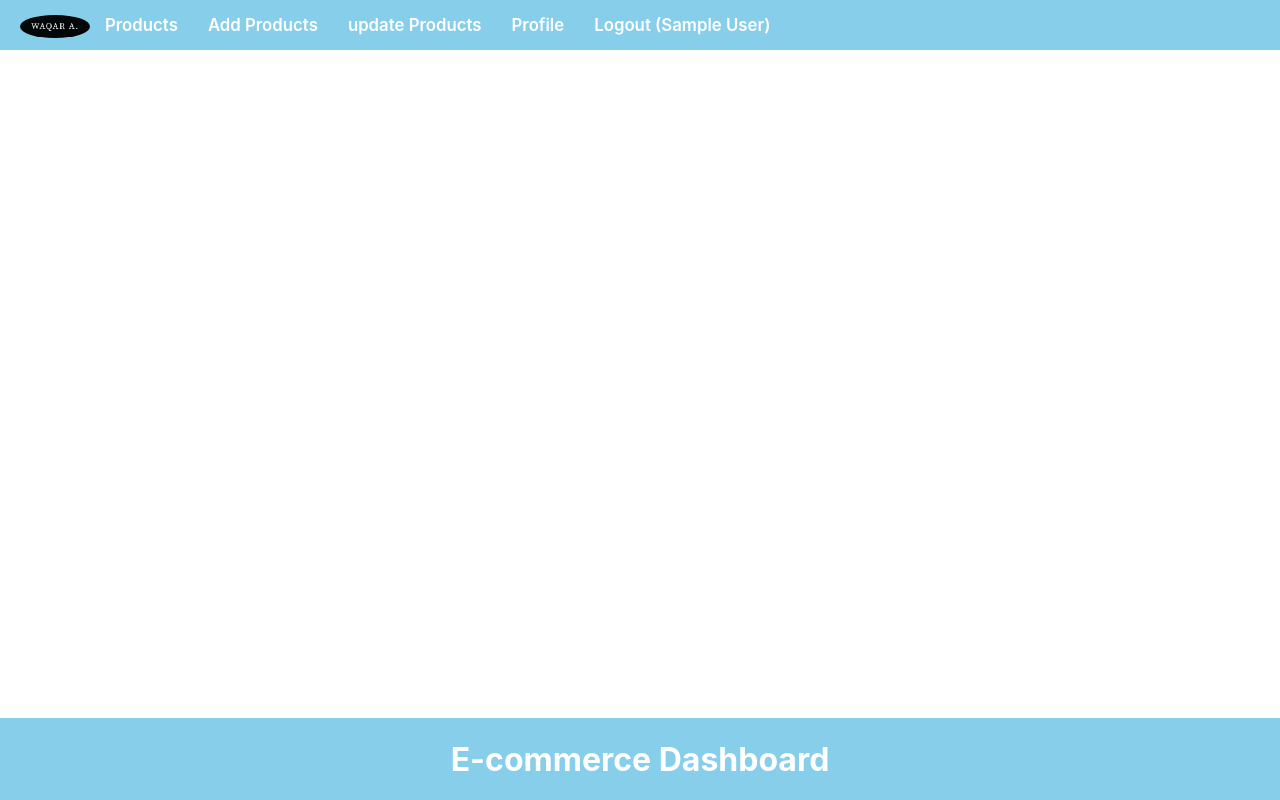
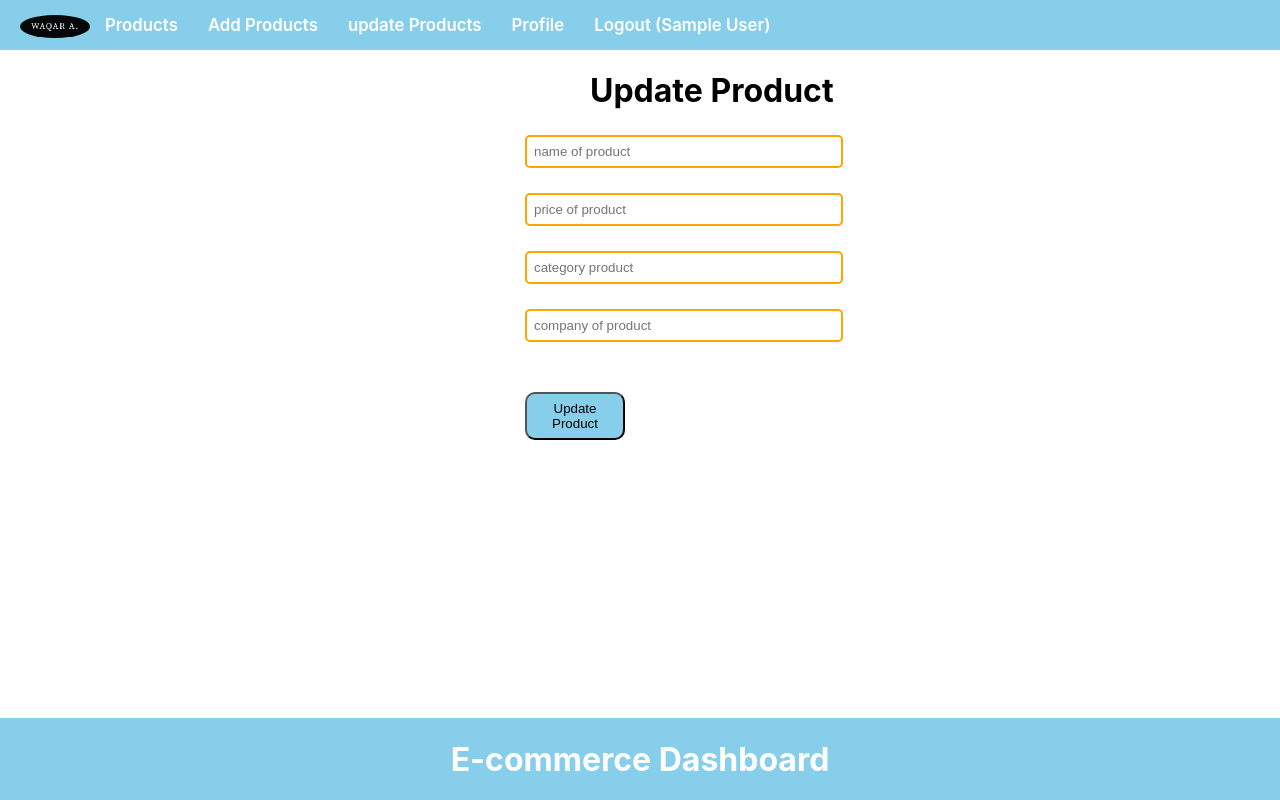
Before and after one commit to waqar-ahmad356/e-commerce-dashboard-using-MERN-, a React (Create React App) app: page /update/1 in a window 1280 px wide. Built offline with nearby package versions, Linux system fonts and the light colour scheme; no server answers; sample sign-in values are in the browser's storage.

Commit message:
modified

```diff
--- a/src/App.js
+++ b/src/App.js
@@ -8,6 +8,7 @@ import PrivateComponent from './components/PrivateComponent';
 import Login from './components/Login';
 import AddProduct from './components/AddProduct';
 import Products from './components/Products';
+import Updateproduct from './components/Updateproduct';
 
 function App() {
   return (
@@ -28,7 +29,7 @@ function App() {
           <Route path='/add' element={<AddProduct/>}></Route>
 
           {/* Route for updating a product */}
-          <Route path='/update' element={<h1>Update Product Component</h1>}></Route>
+          <Route path='/update/:id' element={<Updateproduct/>}></Route>
 
           {/* Route for logging out */}
           <Route path='/logout' element={<h1>Logout Component</h1>}></Route>
--- a/src/components/Products.js
+++ b/src/components/Products.js
@@ -1,4 +1,5 @@
 import React, { useEffect, useState } from 'react';
+import { Link } from 'react-router-dom';
 
 const Products = () => {
     const [products, setProducts] = useState([]);
@@ -17,6 +18,22 @@ const Products = () => {
         }
     }
 
+    const deleteProduct= async(_id)=>{
+
+            let result =await fetch(`http://localhost:4500/product/${_id}`,{
+                method:'Delete',
+            }
+
+            );
+            result=await result.json();
+            if (result)
+            {
+               getData();
+            }
+
+
+    }
+
 
 
     return (
@@ -28,6 +45,7 @@ const Products = () => {
                 <li>Price</li>
                 <li>Category</li>
                 <li>Company</li>
+                <li>Operation</li>
             </ul>
 
             {
@@ -38,6 +56,9 @@ const Products = () => {
                         <li>$ {item.price}</li>
                         <li>{item.category}</li>
                         <li>{item.company}</li>
+                        <li><button onClick={()=>deleteProduct(item._id)}>Delete</button>
+                        <Link to={`/update/${item._id}`}>update</Link>
+                        </li>
                     </ul>
                 ))
             }
--- /dev/null
+++ b/src/components/Updateproduct.js
@@ -0,0 +1,66 @@
+import React, { useState,useEffect} from 'react'
+import { useParams } from 'react-router-dom';
+import { useNavigate } from 'react-router-dom';
+
+
+
+const Updateproduct = () => {
+
+    const [name,setName]=useState("");
+    const[price,setPrice]=useState("");
+    const[category,setCategory]=useState("");
+    const [company,setCompany]=useState("");
+
+    const params=useParams();
+    const navigate=useNavigate();
+
+    useEffect(()=>{
+        updateproductDetails();
+
+    },[])
+
+       // Function fill the fields for updation
+  const updateproductDetails = async () => {
+
+        let result= await fetch(`http://localhost:4500/product/${params.id}`);
+        result= await result.json();
+        setName(result.name);
+        setPrice(result.price);
+        setCategory(result.category);
+        setCompany(result.company);
+
+}
+const updateproduct=async()=>{
+    let result= await fetch(`http://localhost:4500/product-update/${params.id}`,{
+        method:'PUT',
+        body:JSON.stringify({name,price,category,company}),
+        headers:{
+            'Content-Type':'application/json'
+        }
+    });
+    result= await result.json();
+    if (result){
+        navigate('/');
+    }
+
+}
+
+
+  return (
+    <div className='signup'>
+    <h1>Update Product</h1>
+    <input type='text'  value={name} placeholder='name of product' className='inputbox' onChange={(e)=>setName(e.target.value)}></input>
+
+    <input type='text' value={price} placeholder='price of product' className='inputbox' onChange={(e)=>setPrice(e.target.value)}></input>
+
+    <input type='text' value={category} placeholder='category product' className='inputbox' onChange={(e)=>setCategory(e.target.value)}></input>
+
+    <input type='text' value={company} placeholder='company of product' className='inputbox' onChange={(e)=>setCompany(e.target.value)}></input>
+
+    <button type='submit' className='btn' onClick={updateproduct}>Update Product</button>
+
+    </div>
+  )
+}
+
+export default Updateproduct
```
